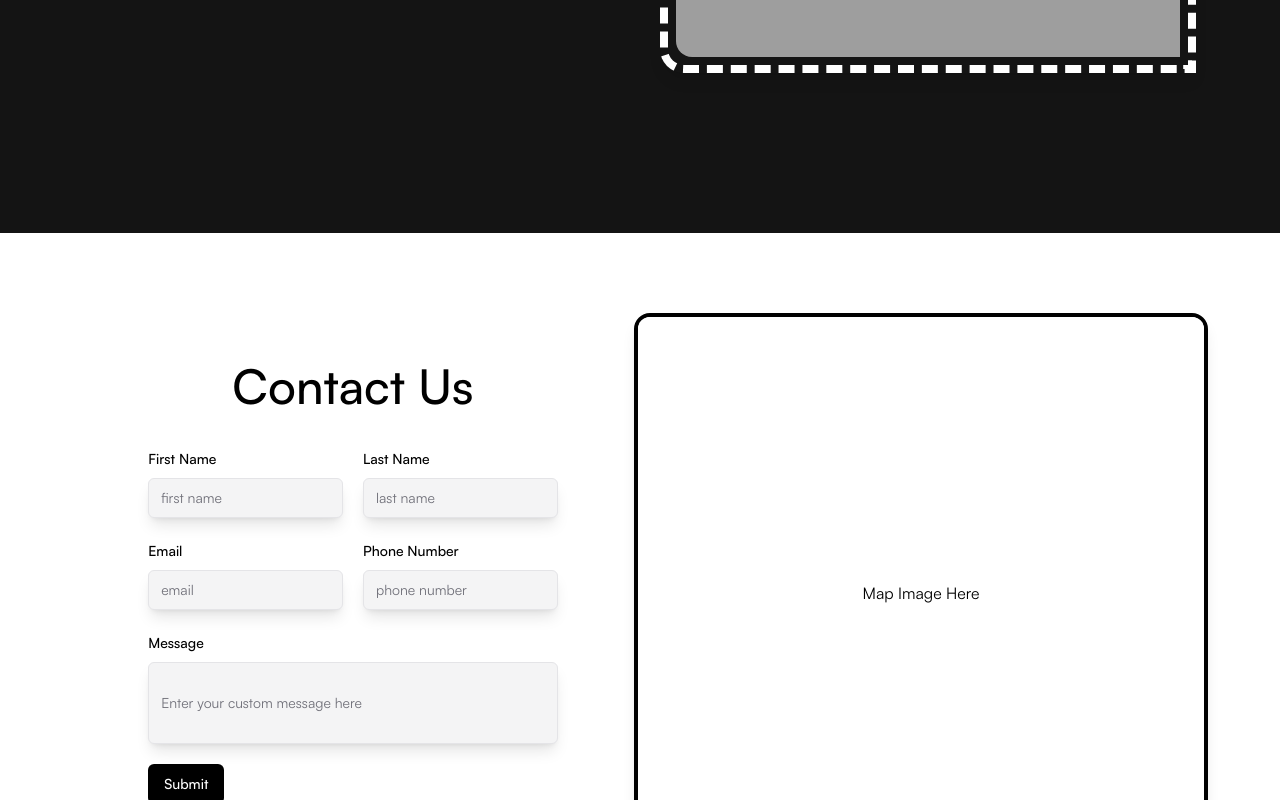
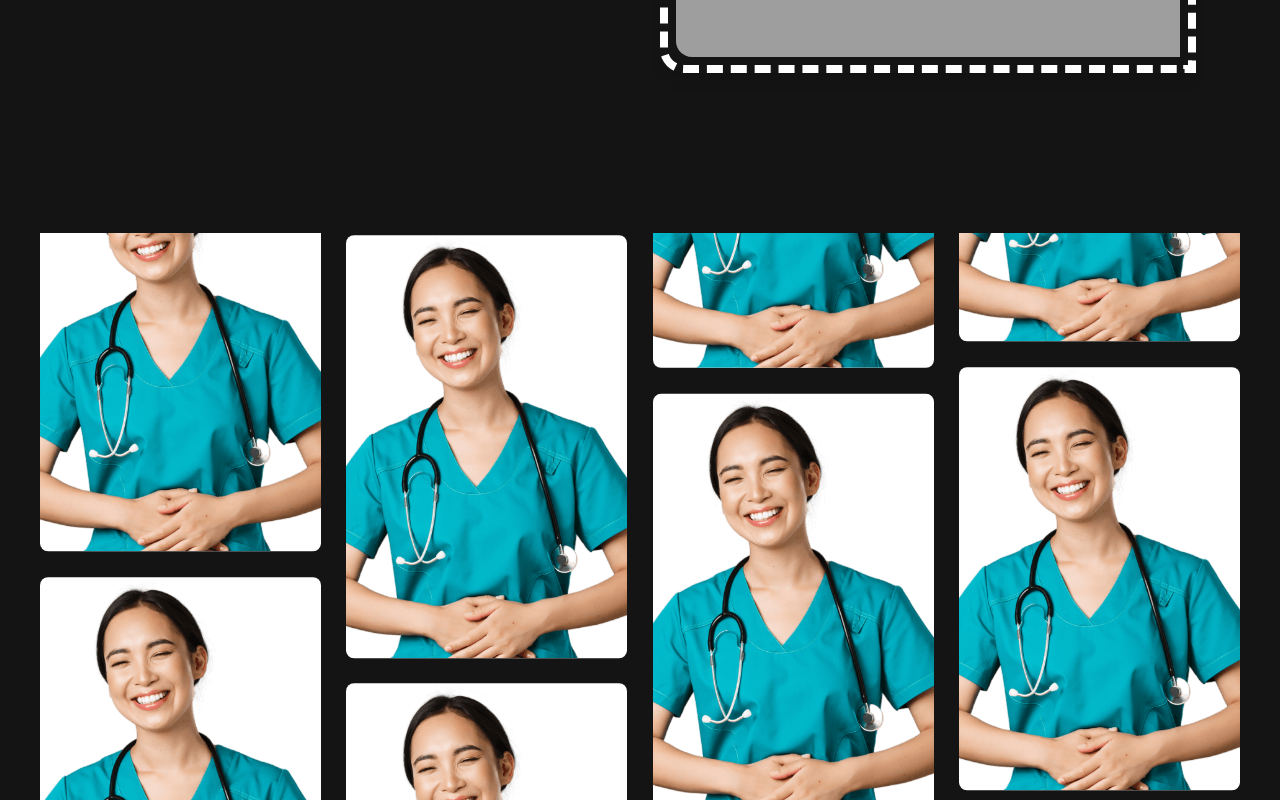
Before and after one commit to JJ-LXIX/dental-site-test, a Next.js app: page / in a window 1280 px wide. Shown: the part 3180-3980 px from the top of the page. Built offline with nearby package versions, Linux system fonts and the light colour scheme; grey boxes are pictures that could not be loaded.

Commit message:
created testimonial section

```diff
--- /dev/null
+++ b/components/TestimonialSection/TestimonialSection.tsx
@@ -0,0 +1,41 @@
+import React, { useRef } from "react";
+import Column from "./Column";
+import { useMotionValueEvent, useScroll, useTransform } from "framer-motion";
+import useDimension from "@/lib/hooks/useDimension";
+
+type Props = {};
+const images = [1, 2, 3, 4, 5, 6, 7, 8, 9, 10];
+
+export default function TestimonialSection({}: Props) {
+  const container = useRef(null);
+  const { scrollYProgress } = useScroll({
+    target: container,
+    offset: ["start end", "end start"],
+  });
+  const { dimension } = useDimension();
+
+  const y = useTransform(scrollYProgress, [0, 1], [0, dimension.height * 2]);
+  const y2 = useTransform(scrollYProgress, [0, 1], [0, dimension.height * 3.3]);
+  const y3 = useTransform(
+    scrollYProgress,
+    [0, 1],
+    [0, dimension.height * 1.25],
+  );
+  const y4 = useTransform(scrollYProgress, [0, 1], [0, dimension.height * 3.3]);
+
+  useMotionValueEvent(scrollYProgress, "change", (latest) => {
+    console.log("Page scroll: ", latest);
+  });
+
+  return (
+    <div
+      className="flex h-[175vh] gap-[2vw] overflow-hidden bg-[#141414] px-10 pb-20"
+      ref={container}
+    >
+      <Column images={[images[0], images[1], images[2]]} y={y} />
+      <Column images={[images[3], images[4], images[5]]} y={y2} />
+      <Column images={[images[6], images[7], images[8]]} y={y3} />
+      <Column images={[images[9], images[10], images[11]]} y={y4} />
+    </div>
+  );
+}
--- a/src/app/page.tsx
+++ b/src/app/page.tsx
@@ -7,40 +7,14 @@ import ServiceSection from "../../components/ServiceSection/ServiceSection";
 import WhyUsSection from "../../components/Why Us Section/WhyUsSection";
 import { ReactLenis } from "@studio-freight/react-lenis";
 import CustomCursor from "../../components/CustomCursor/CustomCursor";
+import TestimonialSection from "../../components/TestimonialSection/TestimonialSection";
+import useDimension from "@/lib/hooks/useDimension";
+import useMousePosition from "@/lib/hooks/useMousePosition";
 
 export default function Home() {
-  const [isMobile, setIsMobile] = useState(true);
-  const [isSmallScreen, setIsSmallScreen] = useState(true);
+  const { isMobile, isSmallScreen } = useDimension();
   const [clickable, setClickable] = useState(false);
-  const [mousePosition, setMousePosition] = useState({
-    x: 0,
-    y: 0,
-  });
-
-  useEffect(() => {
-    if (window.innerWidth > 768) {
-      setIsMobile(false);
-    }
-  }, []);
-
-  useEffect(() => {
-    if (window.innerWidth > 1280) {
-      setIsSmallScreen(false);
-    } else setIsSmallScreen(true);
-  }, []);
-
-  useEffect(() => {
-    const updateMousePosition = (e: any) => {
-      setMousePosition({
-        x: e.clientX,
-        y: e.clientY,
-      });
-    };
-    window.addEventListener("mousemove", updateMousePosition);
-    return () => {
-      window.removeEventListener("mousemove", updateMousePosition);
-    };
-  }, []);
+  const mousePosition = useMousePosition();
 
   return (
     <main className="w-full">
@@ -53,6 +27,7 @@ export default function Home() {
           setClickable={setClickable}
         />
         <FaqSection isMobile={isMobile} setClickable={setClickable} />
+        <TestimonialSection />
         <ContactFormSection />
         {isSmallScreen ? null : (
           <CustomCursor mousePosition={mousePosition} clickable={clickable} />
--- /dev/null
+++ b/src/lib/hooks/useDimension.js
@@ -0,0 +1,35 @@
+import { useState, useEffect } from "react";
+
+const useDimension = () => {
+  const [dimension, setDimension] = useState({ width: 0, height: 0 });
+  const [isMobile, setIsMobile] = useState(true);
+  const [isSmallScreen, setIsSmallScreen] = useState(false);
+
+  const updateDimension = () => {
+    const { innerWidth, innerHeight } = window;
+    setDimension({ width: innerWidth, height: innerHeight });
+  };
+
+  useEffect(() => {
+    if (window.innerWidth > 768) {
+      setIsMobile(false);
+    }
+  }, []);
+
+  useEffect(() => {
+    if (window.innerWidth > 1280) {
+      setIsSmallScreen(false);
+    } else setIsSmallScreen(true);
+  }, []);
+
+  useEffect(() => {
+    updateDimension();
+    window.addEventListener("resize", updateDimension);
+    return () => {
+      window.removeEventListener("resize", updateDimension);
+    };
+  }, []);
+  return { dimension, isMobile, isSmallScreen };
+};
+
+export default useDimension;
--- /dev/null
+++ b/src/lib/hooks/useMousePosition.js
@@ -0,0 +1,24 @@
+import { useState, useEffect } from "react";
+const useMousePosition = () => {
+  const [mousePosition, setMousePosition] = useState({
+    x: 0,
+    y: 0,
+  });
+
+  useEffect(() => {
+    const updateMousePosition = (e) => {
+      setMousePosition({
+        x: e.clientX,
+        y: e.clientY,
+      });
+    };
+    window.addEventListener("mousemove", updateMousePosition);
+    return () => {
+      window.removeEventListener("mousemove", updateMousePosition);
+    };
+  }, []);
+
+  return mousePosition;
+};
+
+export default useMousePosition;
```
